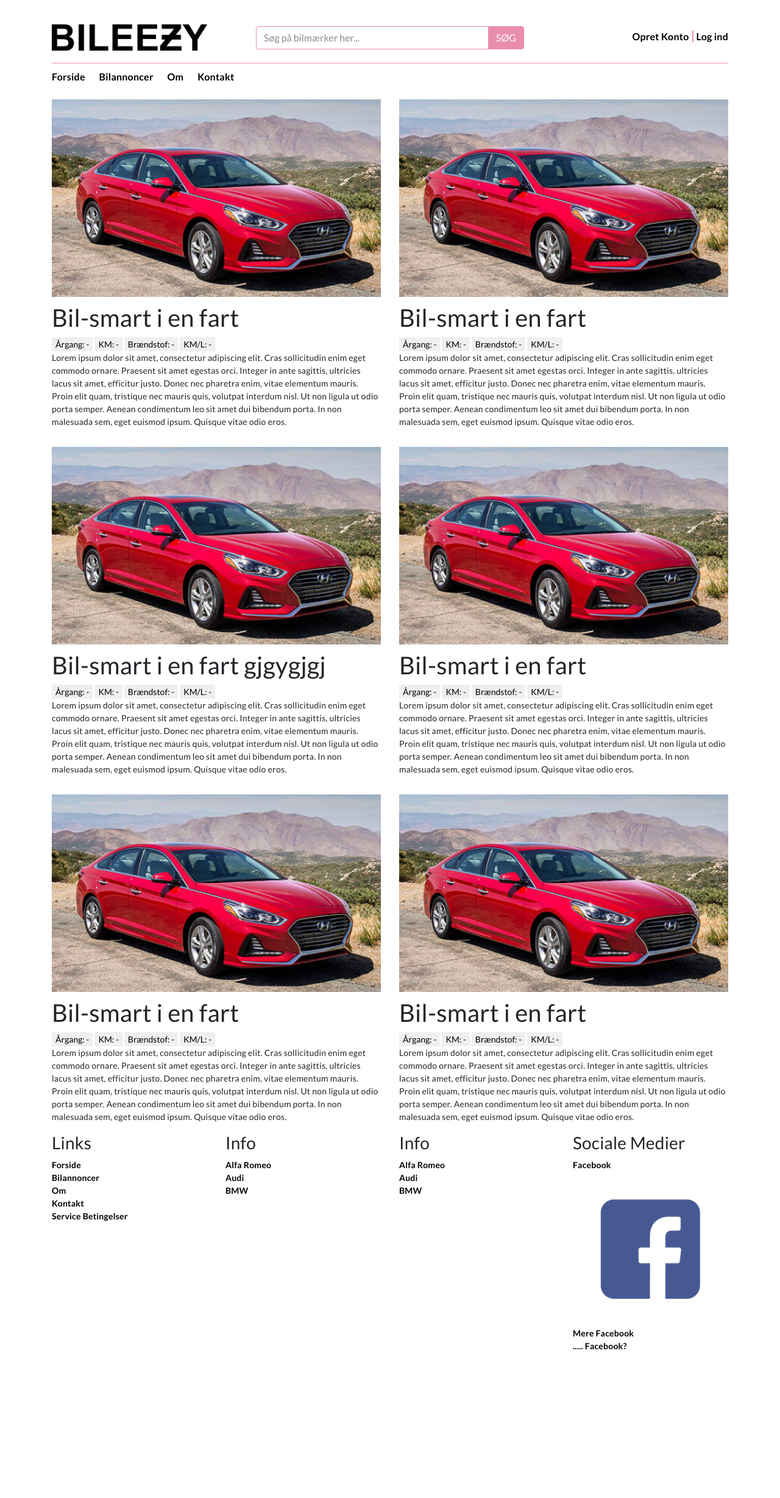
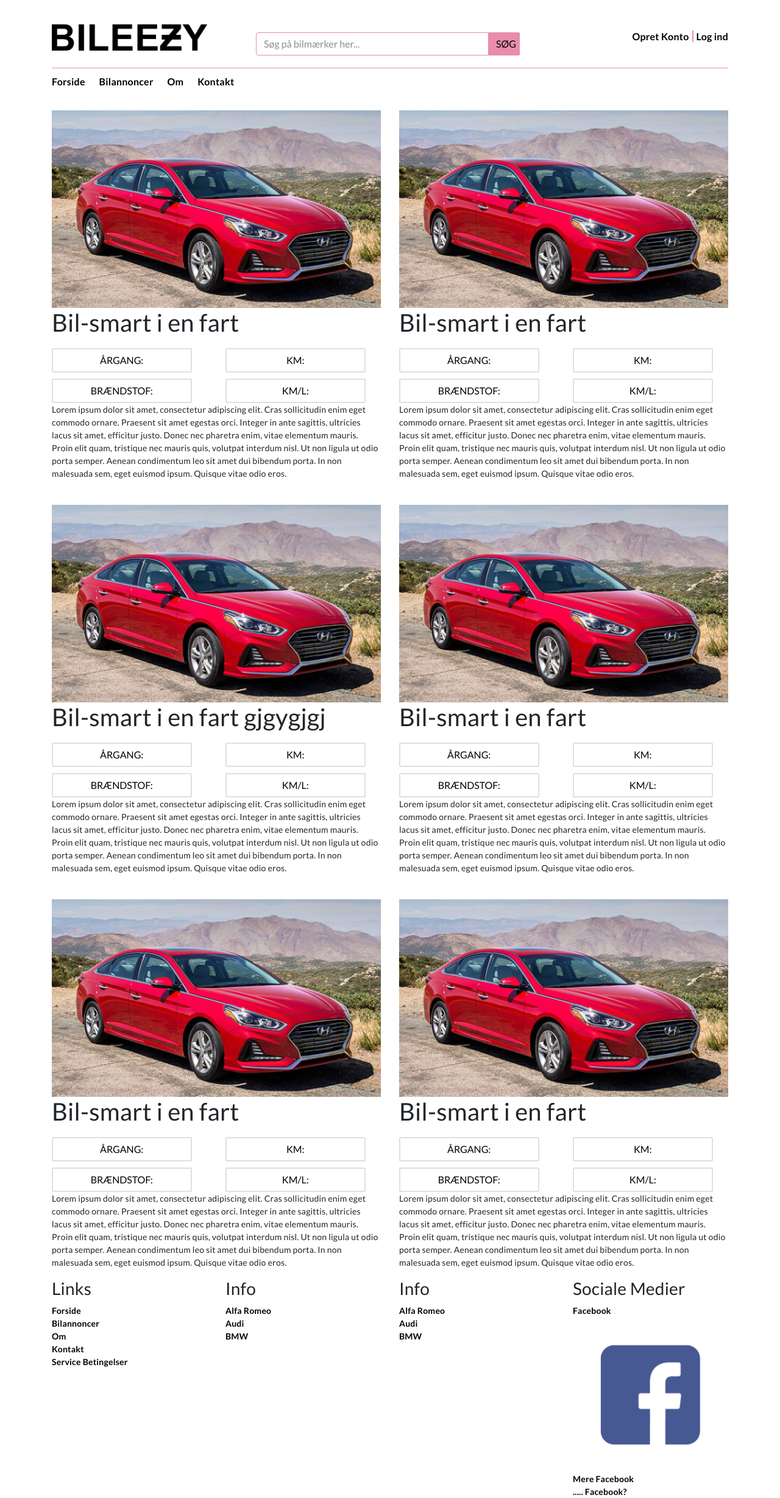
Before and after one commit to Sh1tSoft/Bileezy, a PHP site: page /products.php in a window 1280 px wide. Shown: the whole page at 61% size. Before the commit the page ends 2214 px from the top, so only its background shows below. Run offline with PHP 8.4, Linux system fonts and the light colour scheme; style sheets or scripts are compiled from the project's sources; some libraries are stand-ins or nearby versions.

Commit message:
styling product-list
jaja

```diff
--- a/assets/sass/comps/_products.sass
+++ b/assets/sass/comps/_products.sass
@@ -7,8 +7,14 @@
           padding-top: 15px
           width: 100%
       h1
-        padding-top: 10px
+      padding-top: 10px
+      p
+      padding-top: 10px
 
-      button
-        button__products
-          border: 3px solid black
+    button
+      .button__products
+      border: 2px solid $light__1
+      border-radius: 2px
+      background-color: white
+      color: black
+      width: 90%
--- a/products.php
+++ b/products.php
@@ -9,11 +9,23 @@
             <h1>
                 Bil-smart i en fart
             </h1>
-            <button type="button">Årgang: -</button>
-            <button type="button">KM: -</button>
-            <button type="button">Brændstof: -</button>
-            <button type="button">KM/L: -</button>
-            <p>
+            <div class="row">
+                <div class="col-md-6">
+                    <button type="button" class="btn btn-secondary btn-md">ÅRGANG:</button>
+                </div>
+                <div class="col-md-6">
+                    <button type="button" class="btn btn-secondary btn-md">KM:</button>
+                </div>
+            </div>
+            <div class="row">
+                <div class="col-md-6">
+                    <button type="button" class="btn btn-secondary btn-md">BRÆNDSTOF:</button>
+                </div>
+                <div class="col-md-6">
+                    <button type="button" class="btn btn-secondary btn-mdmd">KM/L:</button>
+                </div>
+            </div>
+                <p>
                 Lorem ipsum dolor sit amet, consectetur adipiscing elit. Cras sollicitudin enim eget commodo ornare. Praesent sit amet egestas orci. Integer in ante sagittis, ultricies lacus sit amet, efficitur justo. Donec nec pharetra enim, vitae elementum mauris. Proin elit quam, tristique nec mauris quis, volutpat interdum nisl. Ut non ligula ut odio porta semper. Aenean condimentum leo sit amet dui bibendum porta. In non malesuada sem, eget euismod ipsum. Quisque vitae odio eros.
             </p>
         </div>
@@ -25,10 +37,22 @@
             <h1>
                 Bil-smart i en fart
             </h1>
-            <button type="button">Årgang: -</button>
-            <button type="button">KM: -</button>
-            <button type="button">Brændstof: -</button>
-            <button type="button">KM/L: -</button>
+            <div class="row">
+                <div class="col-md-6">
+                    <button type="button" class="btn btn-secondary btn-md">ÅRGANG:</button>
+                </div>
+                <div class="col-md-6">
+                    <button type="button" class="btn btn-secondary btn-md">KM:</button>
+                </div>
+            </div>
+            <div class="row">
+                <div class="col-md-6">
+                    <button type="button" class="btn btn-secondary btn-md">BRÆNDSTOF:</button>
+                </div>
+                <div class="col-md-6">
+                    <button type="button" class="btn btn-secondary btn-mdmd">KM/L:</button>
+                </div>
+            </div>
             <p>
                 Lorem ipsum dolor sit amet, consectetur adipiscing elit. Cras sollicitudin enim eget commodo ornare. Praesent sit amet egestas orci. Integer in ante sagittis, ultricies lacus sit amet, efficitur justo. Donec nec pharetra enim, vitae elementum mauris. Proin elit quam, tristique nec mauris quis, volutpat interdum nisl. Ut non ligula ut odio porta semper. Aenean condimentum leo sit amet dui bibendum porta. In non malesuada sem, eget euismod ipsum. Quisque vitae odio eros.
             </p>
@@ -43,10 +67,22 @@
             <h1>
                 Bil-smart i en fart gjgygjgj
             </h1>
-            <button type="button">Årgang: -</button>
-            <button type="button">KM: -</button>
-            <button type="button">Brændstof: -</button>
-            <button type="button">KM/L: -</button>
+            <div class="row">
+                <div class="col-md-6">
+                    <button type="button" class="btn btn-secondary btn-md">ÅRGANG:</button>
+                </div>
+                <div class="col-md-6">
+                    <button type="button" class="btn btn-secondary btn-md">KM:</button>
+                </div>
+            </div>
+            <div class="row">
+                <div class="col-md-6">
+                    <button type="button" class="btn btn-secondary btn-md">BRÆNDSTOF:</button>
+                </div>
+                <div class="col-md-6">
+                    <button type="button" class="btn btn-secondary btn-mdmd">KM/L:</button>
+                </div>
+            </div>
             <p>
                 Lorem ipsum dolor sit amet, consectetur adipiscing elit. Cras sollicitudin enim eget commodo ornare. Praesent sit amet egestas orci. Integer in ante sagittis, ultricies lacus sit amet, efficitur justo. Donec nec pharetra enim, vitae elementum mauris. Proin elit quam, tristique nec mauris quis, volutpat interdum nisl. Ut non ligula ut odio porta semper. Aenean condimentum leo sit amet dui bibendum porta. In non malesuada sem, eget euismod ipsum. Quisque vitae odio eros.
             </p>
@@ -59,10 +95,22 @@
             <h1>
                 Bil-smart i en fart
             </h1>
-            <button type="button">Årgang: -</button>
-            <button type="button">KM: -</button>
-            <button type="button">Brændstof: -</button>
-            <button type="button">KM/L: -</button>
+            <div class="row">
+                <div class="col-md-6">
+                    <button type="button" class="btn btn-secondary btn-md">ÅRGANG:</button>
+                </div>
+                <div class="col-md-6">
+                    <button type="button" class="btn btn-secondary btn-md">KM:</button>
+                </div>
+            </div>
+            <div class="row">
+                <div class="col-md-6">
+                    <button type="button" class="btn btn-secondary btn-md">BRÆNDSTOF:</button>
+                </div>
+                <div class="col-md-6">
+                    <button type="button" class="btn btn-secondary btn-mdmd">KM/L:</button>
+                </div>
+            </div>
             <p>
                 Lorem ipsum dolor sit amet, consectetur adipiscing elit. Cras sollicitudin enim eget commodo ornare. Praesent sit amet egestas orci. Integer in ante sagittis, ultricies lacus sit amet, efficitur justo. Donec nec pharetra enim, vitae elementum mauris. Proin elit quam, tristique nec mauris quis, volutpat interdum nisl. Ut non ligula ut odio porta semper. Aenean condimentum leo sit amet dui bibendum porta. In non malesuada sem, eget euismod ipsum. Quisque vitae odio eros.
             </p>
@@ -77,10 +125,22 @@
             <h1>
                 Bil-smart i en fart
             </h1>
-            <button class="button__products" type="button">Årgang: -</button>
-            <button type="button">KM: -</button>
-            <button type="button">Brændstof: -</button>
-            <button type="button">KM/L: -</button>
+            <div class="row">
+                <div class="col-md-6">
+                    <button type="button" class="btn btn-secondary btn-md">ÅRGANG:</button>
+                </div>
+                <div class="col-md-6">
+                    <button type="button" class="btn btn-secondary btn-md">KM:</button>
+                </div>
+            </div>
+            <div class="row">
+                <div class="col-md-6">
+                    <button type="button" class="btn btn-secondary btn-md">BRÆNDSTOF:</button>
+                </div>
+                <div class="col-md-6">
+                    <button type="button" class="btn btn-secondary btn-mdmd">KM/L:</button>
+                </div>
+            </div>
             <p>
                 Lorem ipsum dolor sit amet, consectetur adipiscing elit. Cras sollicitudin enim eget commodo ornare. Praesent sit amet egestas orci. Integer in ante sagittis, ultricies lacus sit amet, efficitur justo. Donec nec pharetra enim, vitae elementum mauris. Proin elit quam, tristique nec mauris quis, volutpat interdum nisl. Ut non ligula ut odio porta semper. Aenean condimentum leo sit amet dui bibendum porta. In non malesuada sem, eget euismod ipsum. Quisque vitae odio eros.
             </p>
@@ -93,10 +153,22 @@
             <h1>
                 Bil-smart i en fart
             </h1>
-            <button type="button">Årgang: -</button>
-            <button type="button">KM: -</button>
-            <button type="button">Brændstof: -</button>
-            <button type="button">KM/L: -</button>
+            <div class="row">
+                <div class="col-md-6">
+                    <button type="button" class="btn btn-secondary btn-md">ÅRGANG:</button>
+                </div>
+                <div class="col-md-6">
+                    <button type="button" class="btn btn-secondary btn-md">KM:</button>
+                </div>
+            </div>
+            <div class="row">
+                <div class="col-md-6">
+                    <button type="button" class="btn btn-secondary btn-md">BRÆNDSTOF:</button>
+                </div>
+                <div class="col-md-6">
+                    <button type="button" class="btn btn-secondary btn-mdmd">KM/L:</button>
+                </div>
+            </div>
             <p>
                 Lorem ipsum dolor sit amet, consectetur adipiscing elit. Cras sollicitudin enim eget commodo ornare. Praesent sit amet egestas orci. Integer in ante sagittis, ultricies lacus sit amet, efficitur justo. Donec nec pharetra enim, vitae elementum mauris. Proin elit quam, tristique nec mauris quis, volutpat interdum nisl. Ut non ligula ut odio porta semper. Aenean condimentum leo sit amet dui bibendum porta. In non malesuada sem, eget euismod ipsum. Quisque vitae odio eros.
             </p>
```
